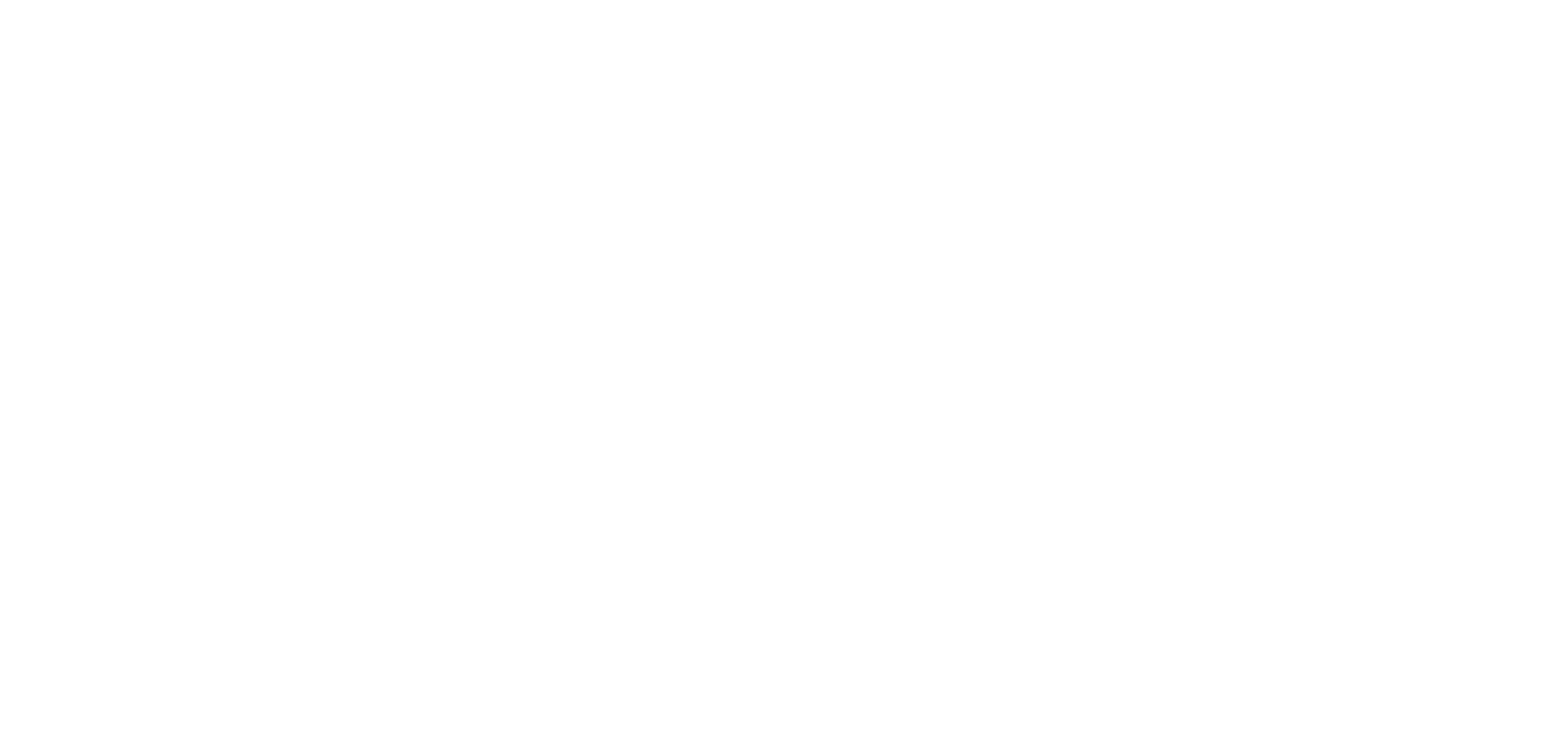
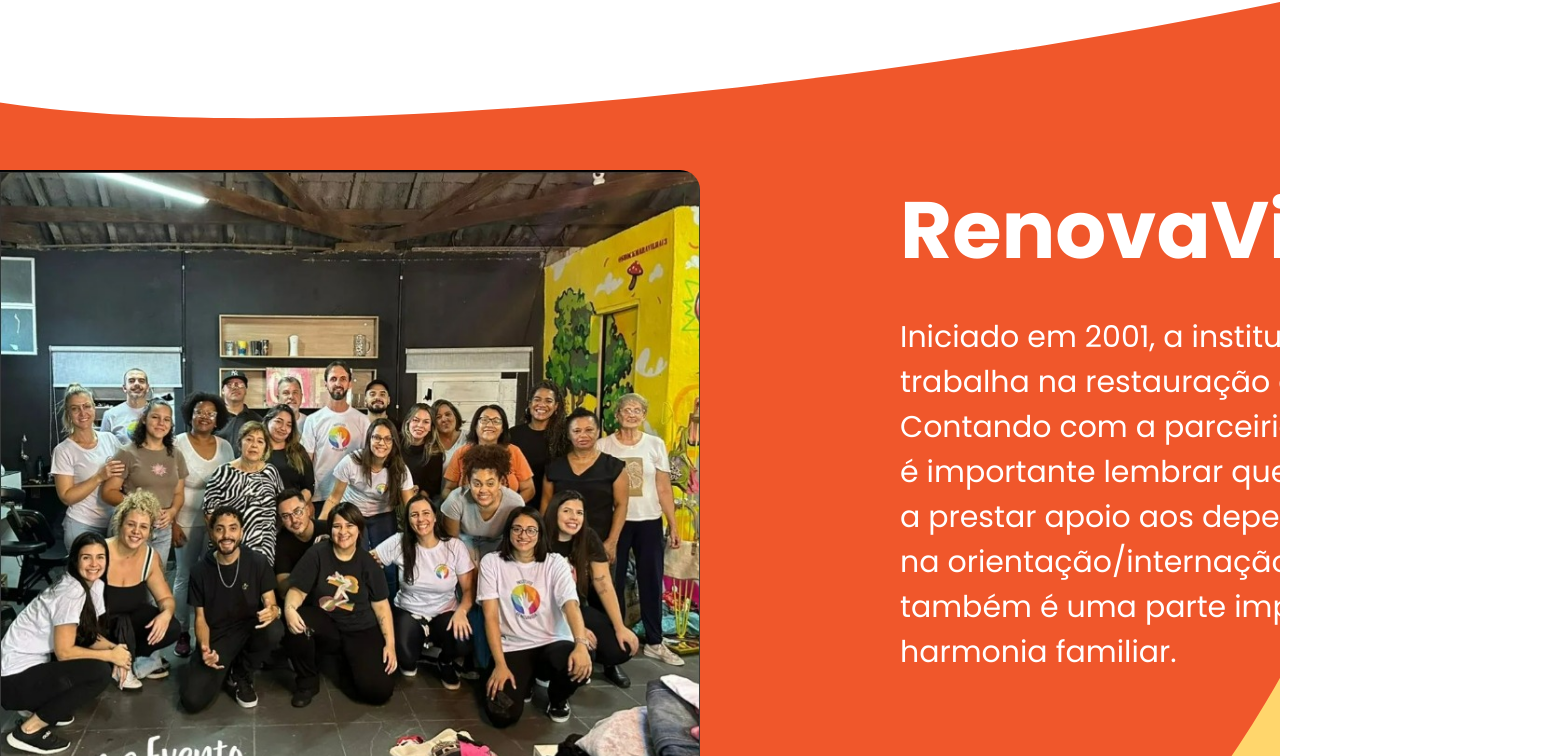
Before and after one commit to Vitchenzo2812/RenovaVida, a Next.js app: page / in a window 1280 px wide. Shown: the part 1955-2711 px from the top of the page, 1550 px wide, since content can reach past the window. Before the commit the page ends 1871 px from the top, so only its background shows below. Built offline with nearby package versions, Linux system fonts and the light colour scheme.

Commit message:
feat: about-us section

```diff
--- /dev/null
+++ b/src/components/AboutUs/index.tsx
@@ -0,0 +1,45 @@
+import { useAnimation } from "framer-motion";
+import { useInView } from "react-intersection-observer";
+import * as S from "./styled";
+import { useEffect } from "react";
+
+const variants = {
+  visible: {
+    opacity: 1,
+    scale: 1,
+    transition: {
+      duration: 0.5,
+      delay: 0.1,
+      ease: [0, 0.71, 0.2, 1.01],
+    },
+    transform: ["translateY(10rem)", "translateY(0)"],
+  },
+  hidden: { opacity: 0, scale: 0 },
+};
+
+export default function AboutUs() {
+  const controls = useAnimation();
+  const [ref, inView] = useInView();
+
+  useEffect(() => {
+    if (inView) controls.start("visible");
+  }, [controls, inView]);
+
+  return (
+    <S.Container id="sobre-nós">
+      <S.MotionDiv ref={ref} initial="hidden" animate={controls} variants={variants}>
+        <S.WrapperAboutUsImage>
+          <S.ImageGroup src="/event1.jpeg" alt="Grupo de Instituto RenovaVida" />
+          <S.WrapperAboutUsText>
+            <S.Title>RenovaVida</S.Title>
+            <S.Text>
+              Iniciado em 2001, a instituição RenovaVida trabalha na restauração dos lares. Contando com a parceiria de
+              profissionais, é importante lembrar que continuaremos a prestar apoio aos dependentes químicos na
+              orientação/internação, pois essa também é uma parte importante na harmonia familiar.
+            </S.Text>
+          </S.WrapperAboutUsText>
+        </S.WrapperAboutUsImage>
+      </S.MotionDiv>
+    </S.Container>
+  );
+}
--- /dev/null
+++ b/src/components/AboutUs/styled.ts
@@ -0,0 +1,45 @@
+import styled from "styled-components";
+import { THEME } from "../../styles/Theme";
+import { motion } from "framer-motion";
+
+export const Container = styled.div`
+  display: flex;
+  align-items: center;
+  background-image: url("/background-about-us.svg");
+  background-position: center;
+  background-size: cover;
+  background-repeat: no-repeat;
+  width: 100%;
+  height: 137vh;
+`;
+
+export const Title = styled.h2`
+  color: ${THEME.WHITE};
+  font-size: 8rem;
+  font-weight: 700;
+`;
+
+export const Text = styled.p`
+  font-size: 3rem;
+  color: ${THEME.WHITE};
+`;
+
+export const ImageGroup = styled.img`
+  width: 70rem;
+  height: 70rem;
+  border-radius: 0 2rem 2rem 0;
+`;
+
+export const WrapperAboutUsImage = styled.div`
+  display: flex;
+  gap: 20rem;
+`;
+
+export const WrapperAboutUsText = styled.div`
+  display: flex;
+  flex-direction: column;
+  width: 65rem;
+  gap: 2.5rem;
+`;
+
+export const MotionDiv = styled(motion.div)``;
--- a/src/components/Events/styled.ts
+++ b/src/components/Events/styled.ts
@@ -12,6 +12,7 @@
   align-items: center;
   width: 100%;
   height: max-content;
+  margin-bottom: 5.6rem;
 `;
 
 export const Title = styled.h2`
--- a/src/components/Header/index.tsx
+++ b/src/components/Header/index.tsx
@@ -2,7 +2,7 @@
 import * as S from "./styled";
 
 export default function Header() {
-  const itemsNavBar = ["Eventos", "Parceiros", "Sobre nós", "Como Ajudar", "Contato"];
+  const itemsNavBar = ["Eventos", "Sobre nós", "Parceiros", "Como Ajudar", "Contato"];
 
   return (
     <>
--- /dev/null
+++ b/src/components/Partners/index.tsx
@@ -0,0 +1,5 @@
+import * as S from "./styled";
+
+export default function Partners() {
+  return <></>;
+}
--- /dev/null
+++ b/src/components/Partners/styled.ts
@@ -0,0 +1,3 @@
+import styled from "styled-components";
+
+export const Container = styled.div``;
--- a/src/screen/LandingPage/index.tsx
+++ b/src/screen/LandingPage/index.tsx
@@ -1,3 +1,4 @@
+import AboutUs from "../../components/AboutUs";
 import Events from "../../components/Events";
 import Header from "../../components/Header";
 import Initial from "../../components/Initial";
@@ -8,6 +9,7 @@
       <Header />
       <Initial />
       <Events />
+      <AboutUs />
     </>
   );
 }
```
Also changed, not shown: public/background-about-us.svg (added).
